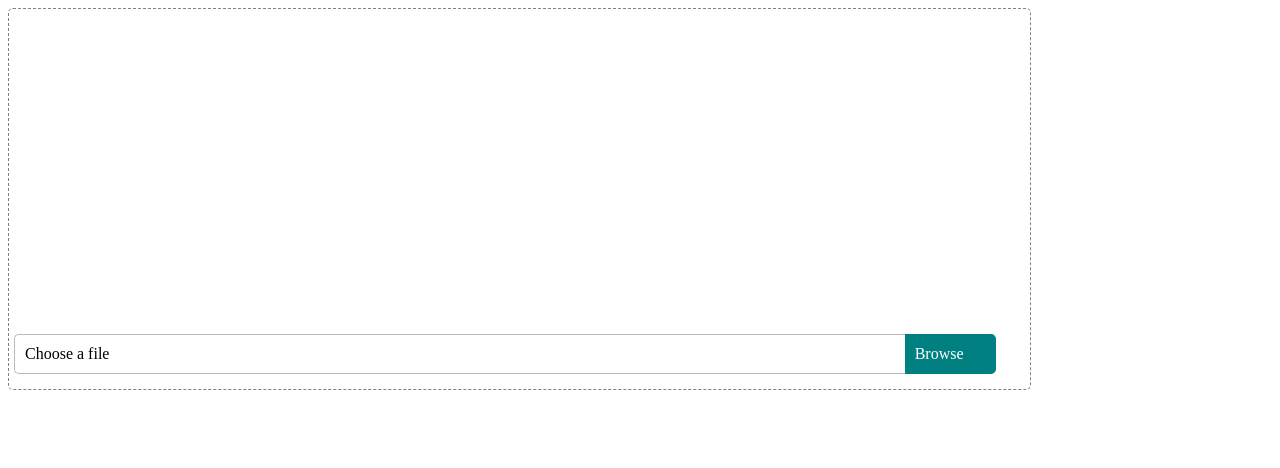
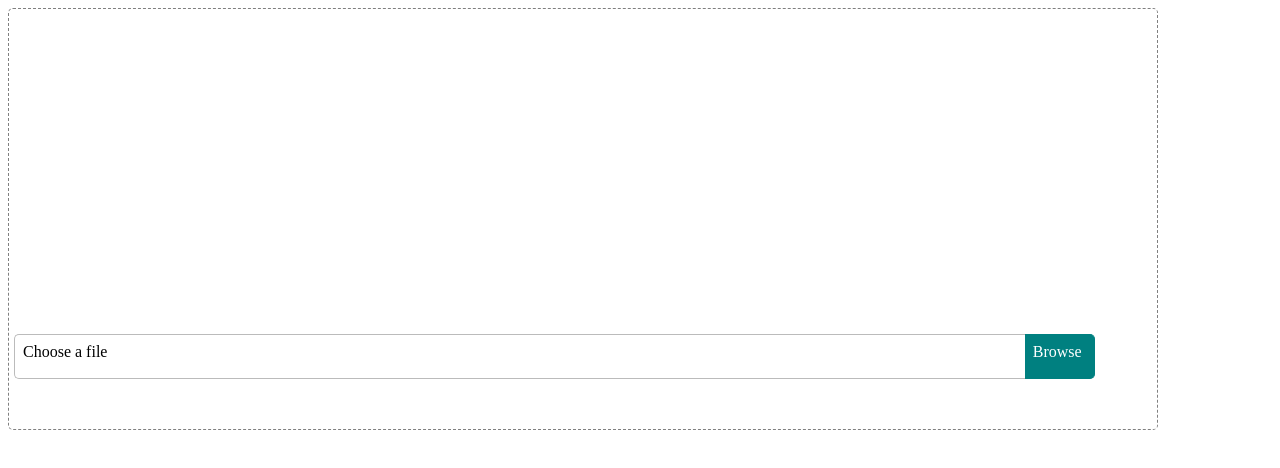
Before and after one commit to mohammaddan/imageUploder, a plain HTML site: page index.html in a window 1280 px wide. Drawn offline with Linux system fonts and the light colour scheme.

Commit message:
solve issue

```diff
--- a/image-upload.css
+++ b/image-upload.css
@@ -14,12 +14,12 @@
 }
 #image_fullscreen{
     /* width: 90%; */
-    height: 100%;
+    height: 90%;
 }
 .img-upload{
     border: dashed gray 1px;
     border-radius: 5px;
-    width: 80%;
+    width: 90%;
     padding: 5px;
     z-index: 1;
 }
@@ -33,13 +33,13 @@
     margin: 10px;
     height: 300px;
     width: 320px;
-    box-shadow: 0px 0px 5px 2px gray;
+    box-shadow: 0 0 5px 2px gray;
     border-radius: 3px;
     vertical-align: bottom;
-
 }
 .image1{
-    width: 300px;
+    max-width: 300px;
+    max-height: 180px;
 }
 .btn_zoom , .btn_del,#btn-close{
     border: 1px solid #bbbbbb;
@@ -60,38 +60,39 @@
     font-size: 8pt;
     word-wrap: break-word;
     color: gray;
+    text-align: left;
 }
-.file-select + div{
+.file-select{
     border-radius: 5px;
     width:95%;
     height: 50px;
 }
-.file-select + div :first-child{
-    padding: 10px;
-    border-radius: 5px 0 0 5px;
+.dv_choose_file{
+    height: 45px;
+    padding: 8px;
+    box-sizing: border-box;
     border: 1px solid #bbbbbb;
-    width: calc(100% - 70px);
-    /* float: left; */
+    width: calc(95% - 5px);
     position: relative;
     left: 0;
-    /* display: inline-block; */
-    top:0px;
+    top:0;
+    border-radius:5px 0 0 5px;
     border-right: none;
 }
-.file-select + div :nth-child(2) {
-    padding: 10px;
+.btn_browse {
+    height: 45px;
+    box-sizing: border-box;
+    padding:8px;
     background-color: teal;
     color:white;
     width: 70px;
-    /* float: right; */
     position: relative;
-    /* display: inline-block; */
-    left: calc(100% - 70px);
-    top: -40px;
+    left: calc(95% - 70px);
+    top: -45px;
+    border: 1px solid teal;
+    cursor: pointer;
     border-radius: 0 5px 5px 0;
-    border: 1px solid teal;
     border-left: none;
-    cursor: pointer;
 }
 .file-select + div:focus{
     box-shadow: 0px 0px 2px 2px #44ff99;
--- a/image-upload.js
+++ b/image-upload.js
@@ -24,6 +24,7 @@ function addPic(f){
     img.src=window.URL.createObjectURL(f.files[0]);
     p=document.createElement("p");
     p1=document.createElement("p");
+    br=document.createElement("br");
     dv_zoom=document.createElement("div");
     dv_del=document.createElement("div");
     dv_zoom.className="btn_zoom";
@@ -36,6 +37,7 @@ function addPic(f){
     p.innerText=f.files[0].name;
     p1.innerText="size : " +Math.round(f.files[0].size/1000)+" KB";
     dv.appendChild(img);
+    dv.appendChild(br);
     dv.appendChild(dv_zoom);
     dv.appendChild(dv_del);
     dv.appendChild(p);
--- a/index.html
+++ b/index.html
@@ -1,32 +1,34 @@
 <!DOCTYPE html>
 <html lang="en">
+
 <head>
     <meta charset="UTF-8">
     <meta name="viewport" content="width=device-width, initial-scale=1.0">
     <meta http-equiv="X-UA-Compatible" content="ie=edge">
     <title>Document</title>
-    <!-- <link rel="stylesheet" href="css/bootstrap.min.css"> -->
     <link rel="stylesheet" href="image-upload.css">
 </head>
+
 <body>
 
     <div id="dv_fullscreen">
         <img id="image_fullscreen">
-        <br/>
+        <br />
         <div id="btn-close">
             <svg xmlns="http://www.w3.org/2000/svg" width="24" height="24" viewBox="0 0 24 24" onclick="close_fullscreen()">
-                <path d="M10.09 15.59L11.5 17l5-5-5-5-1.41 1.41L12.67 11H3v2h9.67l-2.58 2.59zM19 3H5c-1.11 0-2 .9-2 2v4h2V5h14v14H5v-4H3v4c0 1.1.89 2 2 2h14c1.1 0 2-.9 2-2V5c0-1.1-.9-2-2-2z"/>
+                <path d="M10.09 15.59L11.5 17l5-5-5-5-1.41 1.41L12.67 11H3v2h9.67l-2.58 2.59zM19 3H5c-1.11 0-2 .9-2 2v4h2V5h14v14H5v-4H3v4c0 1.1.89 2 2 2h14c1.1 0 2-.9 2-2V5c0-1.1-.9-2-2-2z" />
             </svg>
         </div>
     </div>
     <div class="img-upload">
         <div class="img-basket"></div>
-        <input type="file" class="file-select" id="myImage" name="myImage" onchange="addPic(this)"/>
+        <input type="file" class="file-select" id="myImage" name="myImage" onchange="addPic(this)" />
         <div>
-            <div>Choose a file</div>
-            <div>Browse</div>
+            <div class="dv_choose_file">Choose a file</div>
+            <div class="btn_browse">Browse</div>
         </div>
     </div>
     <script src="image-upload.js"></script>
 </body>
+
 </html>
```
